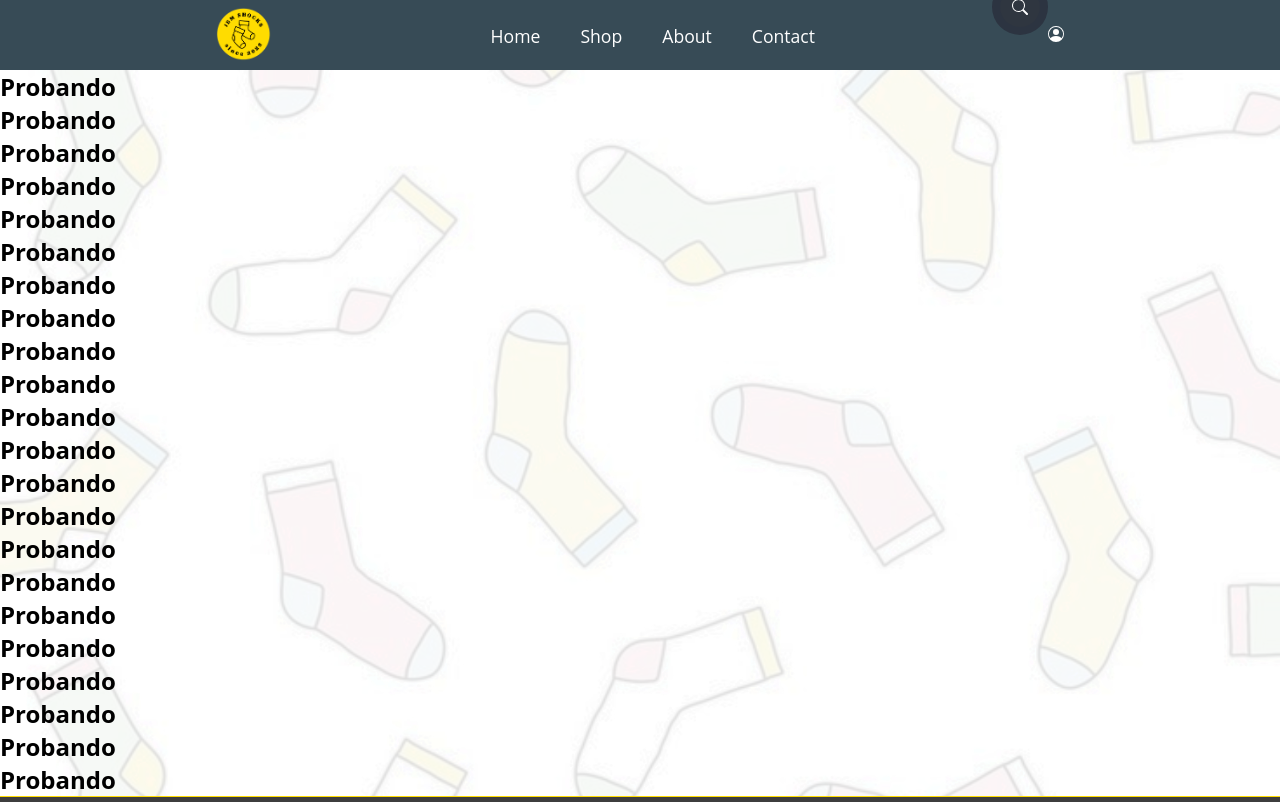
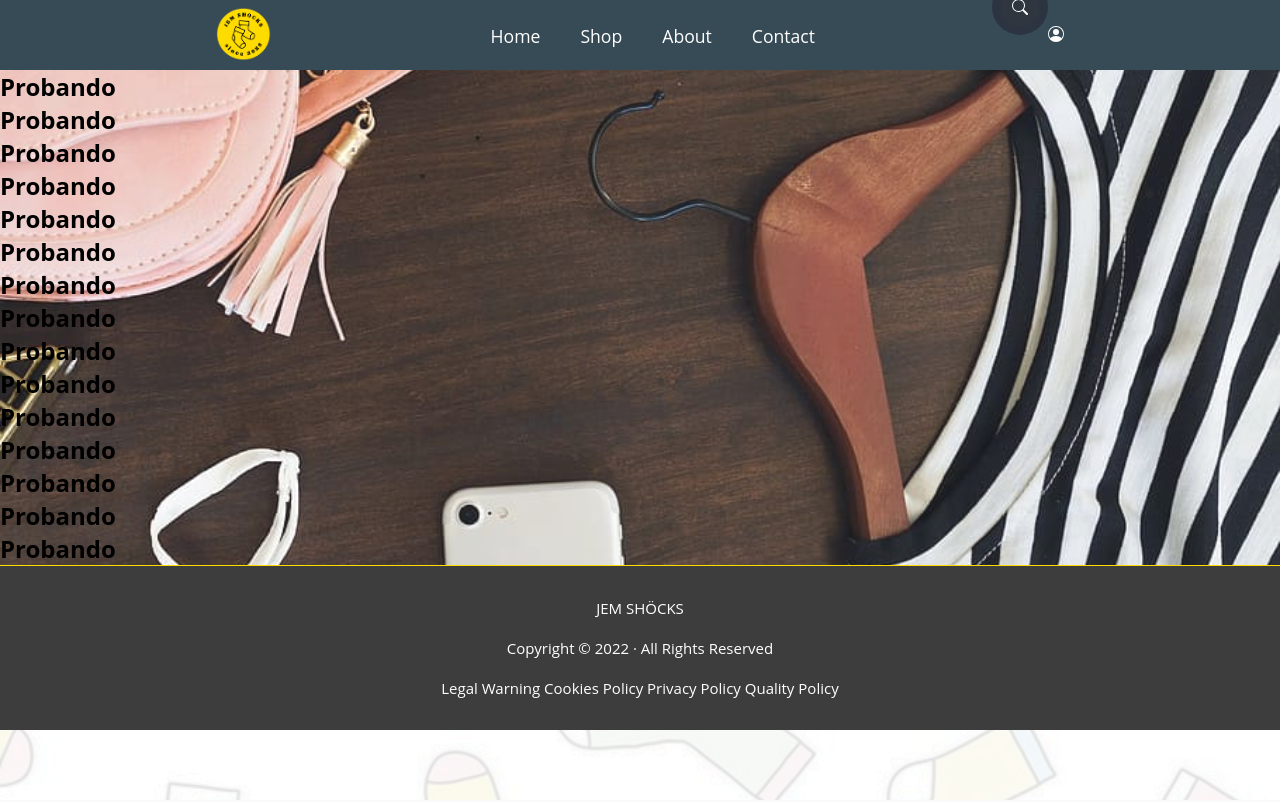
Before and after one commit to Yorrryiii/JEM_Shocks, a React (Create React App) app in the folder jem_shocks/: page / in a window 1280 px wide. Shown: the top 802 px of the page. Built offline with nearby package versions, Linux system fonts and the light colour scheme; a web font is replaced by a local one.

Commit message:
no message

```diff
--- a/jem_shocks/src/components/Home.jsx
+++ b/jem_shocks/src/components/Home.jsx
@@ -5,6 +5,7 @@ export class Home extends Component{
     render(){
         return(
             <div id='cuerpo'>
+                <div id='portada'>
 <h2>Probando</h2>
 <h2>Probando</h2>
 <h2>Probando</h2>
@@ -20,13 +21,8 @@ export class Home extends Component{
 <h2>Probando</h2>
 <h2>Probando</h2>
 <h2>Probando</h2>
-                <h2>Probando</h2>
-                <h2>Probando</h2>
-                <h2>Probando</h2>
-                <h2>Probando</h2>
-                <h2>Probando</h2>
-                <h2>Probando</h2>
-                <h2>Probando</h2>
+
+                </div>
             </div>
         )
     }
--- a/jem_shocks/src/components/styles/Home.css
+++ b/jem_shocks/src/components/styles/Home.css
@@ -4,5 +4,22 @@
 }
 
 #cuerpo{
+    background-image: url(../../../public/images/Portada.jpg);
+    /* Hacemos que la imagen no se repita */
+    background-repeat: no-repeat;
+    /* Hacemos que la imagen se ajuste al tamaño del contenedor */
+    background-size: cover;
+    /* Centramos la imagen */
+    background-position: center;
+    /* Hacemos que la imagen se quede fija en la posición */
+    background-attachment: fixed;
+    /* Hacemos que la imagen sea mas oscura */
+    background-color: rgba(150, 150, 150, 0.5);
+    /* Hacemos que la imagen sea translucida */
+    background-blend-mode: overlay;
+}
 
+#portada{
+    width: 100%;
+    height: 100%;
 }
```
Also changed, not shown: jem_shocks/public/images/Portada.jpg (added). Lines whose indentation alone changed are shown as unchanged.
